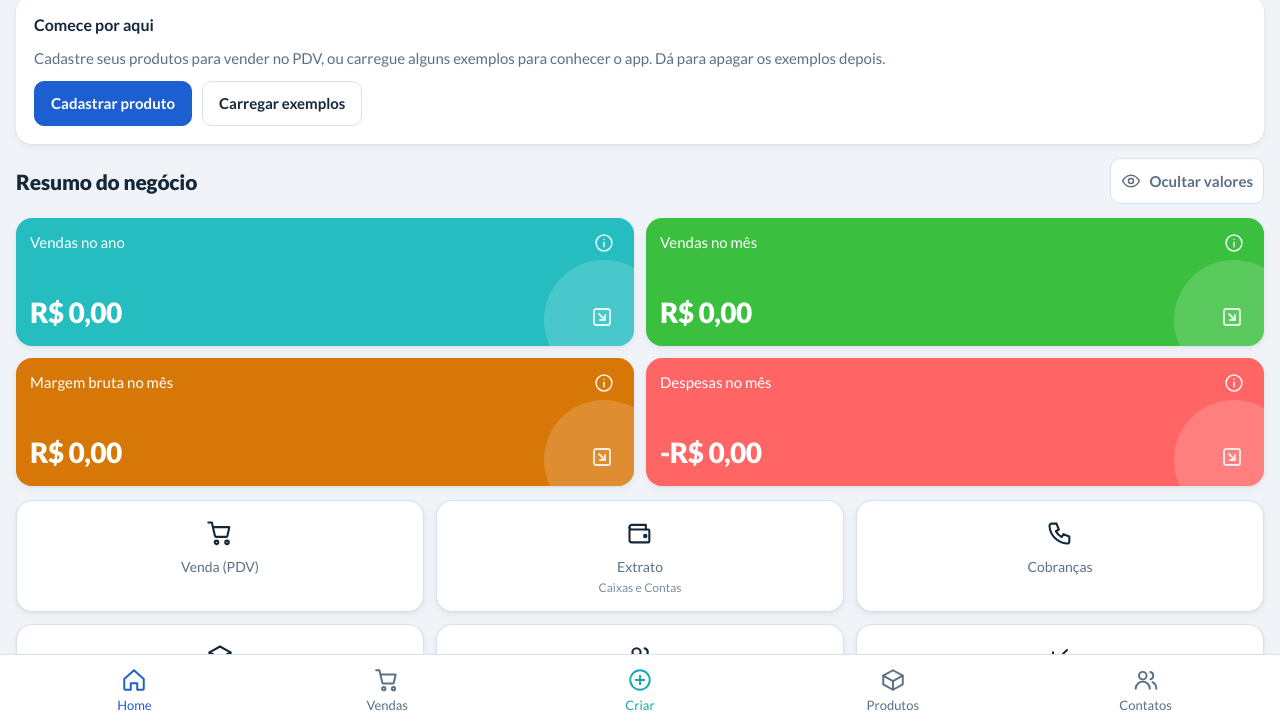
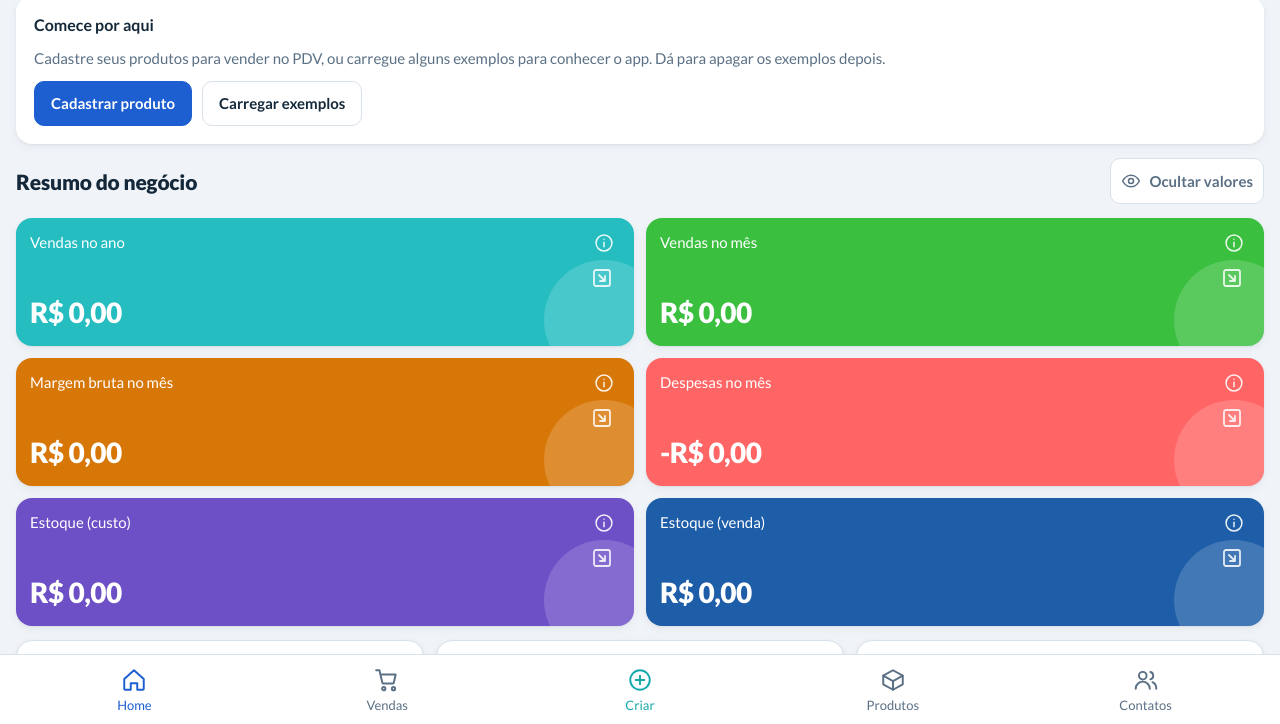
Before and after one commit to vansantosoliveira37-coder/caixafacil, a plain HTML site: page index.html in a window 1280 px wide. Shown: the part 74-798 px from the top of the page. Drawn offline with Linux system fonts and the light colour scheme.

Commit message:
Add files via upload

```diff
--- a/index.html
+++ b/index.html
@@ -86,7 +86,9 @@ h2{font-size:16px;margin:0;font-weight:700}
 .tile .tt{display:flex;justify-content:space-between;align-items:flex-start;gap:6px;font-size:15px;position:relative;z-index:1}
 .tile .tt button{color:#fff;opacity:.9;flex:none}
 .tile .bb{display:flex;justify-content:space-between;align-items:flex-end;position:relative;z-index:1}
-.tile b{font-size:clamp(20px,6.4vw,28px);font-weight:900;letter-spacing:-.02em;white-space:nowrap}
+.tile b{font-size:clamp(20px,6.4vw,28px);font-weight:900;letter-spacing:-.02em;white-space:nowrap;min-width:0}
+@supports (width:1cqw){.tile{container-type:inline-size}.tile .bb{flex-direction:column-reverse;align-items:stretch;gap:0}.tile .go{align-self:flex-end}.tile b{font-size:min(28px,calc((100cqw - 4px)/var(--em,6)))}}
+.t-purple{background:#6d4fc6}.t-blue{background:#1e5ea8}
 .tile .go{color:#fff;opacity:.85;margin-bottom:2px}
 .t-teal{background:var(--t-teal)}.t-green{background:var(--t-green)}.t-orange{background:var(--t-orange)}.t-red{background:var(--t-red)}
 .quick{display:grid;grid-template-columns:repeat(3,1fr);gap:12px}
@@ -655,7 +657,8 @@ function notifs(){var a=[],od=overdue(),ex=expiring(),lo=lowStock(),dt=dueToday(
   return a;}
 /* ===== Início ===== */
 function qa(v,i,l,sub){return '<button class="qa" data-act="go" data-v="'+v+'">'+ic(i,28)+'<span>'+l+(sub?'<br><small style="font-size:12px;opacity:.8">'+sub+'</small>':'')+'</span></button>';}
-function tile(cls,label,val,info,to){return '<div class="tile '+cls+'"><div class="tt"><span>'+label+'</span><button data-act="info" data-t="'+esc(info)+'" aria-label="Explicação">'+ic('info',20)+'</button></div><div class="bb"><b class="num">'+val+'</b><button class="go" data-act="go" data-v="'+to+'" aria-label="Abrir">'+ic('arrowbox',24)+'</button></div></div>';}
+function emOf(t){var w=0;String(t).split('').forEach(function(c){w+=/[0-9]/.test(c)?.62:(c==='.'||c===',')?.3:c===' '?.24:c==='-'?.42:c==='R'?.68:c==='$'?.62:.55;});return (w*1.05).toFixed(2);}
+function tile(cls,label,val,info,to){return '<div class="tile '+cls+'"><div class="tt"><span>'+label+'</span><button data-act="info" data-t="'+esc(info)+'" aria-label="Explicação">'+ic('info',20)+'</button></div><div class="bb"><b class="num" style="--em:'+emOf(val)+'">'+val+'</b><button class="go" data-act="go" data-v="'+to+'" aria-label="Abrir">'+ic('arrowbox',24)+'</button></div></div>';}
 function vHome(){
   var k=monthKey(),sales=liveSales();
   var ano=sum(sales.filter(function(s){return s.date.slice(0,4)===k.y;}),function(s){return s.total;});
@@ -663,13 +666,14 @@ function vHome(){
   var mes=sum(ms,function(s){return s.total;});
   var margem=mes-sum(ms,function(s){return sum(s.items,function(i){return i.qty*i.cost;});});
   var desp=sum(S.entries.filter(function(e){return e.type==='pagar'&&e.due.slice(0,7)===k.m;}),function(e){return e.amount;});
+  var stK=0,stV=0,noCost=0;S.products.forEach(function(p){if(p.kind==='servico'||!(p.stock>0))return;stK+=p.stock*(+p.cost||0);stV+=p.stock*sellPrice(p);if(!(+p.cost>0))noCost++;});
   var b=balances(),h='';
   if(!S.products.length&&!S.sales.length){
     h+='<section class="intro"><h2>Comece por aqui</h2><p>Cadastre seus produtos para vender no PDV, ou carregue alguns exemplos para conhecer o app. Dá para apagar os exemplos depois.</p><div class="row" style="flex-wrap:wrap"><button class="btn primary" data-act="sheet-prod">Cadastrar produto</button><button class="btn" data-act="examples">Carregar exemplos</button></div></section>';
   }
   if(S.products.length||S.sales.length||S.entries.length){var bo=!S.lastBackup||daysTo(S.lastBackup)<-7;h+='<section class="card" style="display:flex;flex-direction:column;gap:8px;'+(bo?'border:2px solid var(--bad)':'')+'"><div class="row between" style="gap:10px"><div><b>'+(bo?'Hora de fazer o backup':'Backup em dia')+'</b><div class="small mut">'+(S.lastBackup?'Último backup: '+fdate(S.lastBackup)+'.':'Você ainda não fez backup.')+'</div></div><button class="btn '+(bo?'primary':'gout')+'" data-act="backupfile">Fazer backup agora</button></div>'+(bo?'<p class="small mut" style="margin:0">Seus dados ficam só neste celular. Guarde o arquivo no Google Drive ou mande para o seu WhatsApp.</p>':'')+'</section>';}
   h+='<div class="row between"><h1>Resumo do negócio</h1><button class="sqbtn" style="min-width:0;gap:8px;font-weight:700;color:var(--mut)" data-act="hide">'+ic(S.hide?'eyeoff':'eye',20)+(S.hide?'Mostrar':'Ocultar valores')+'</button></div>';
-  h+='<div class="tiles">'+tile('t-teal','Vendas no ano',money(ano),'Soma das vendas não canceladas deste ano.','vendas')+tile('t-green','Vendas no mês',money(mes),'Soma das vendas não canceladas deste mês.','vendas')+tile('t-orange','Margem bruta no mês',money(margem),'Vendas do mês menos o custo dos produtos vendidos.','relatorios')+tile('t-red','Despesas no mês',S.hide?'R$ •••••':'-'+brl.format(desp),'Contas a pagar com vencimento neste mês.','pagar')+'</div>';
+  h+='<div class="tiles">'+tile('t-teal','Vendas no ano',money(ano),'Soma das vendas não canceladas deste ano.','vendas')+tile('t-green','Vendas no mês',money(mes),'Soma das vendas não canceladas deste mês.','vendas')+tile('t-orange','Margem bruta no mês',money(margem),'Vendas do mês menos o custo dos produtos vendidos.','relatorios')+tile('t-red','Despesas no mês',S.hide?'R$ •••••':'-'+brl.format(desp),'Contas a pagar com vencimento neste mês.','pagar')+tile('t-purple','Estoque (custo)',money(stK),'Quanto você pagou nos produtos que estão no estoque agora (custo x quantidade).'+(noCost?' Atenção: '+noCost+(noCost>1?' produtos estão':' produto está')+' sem preço de custo.':''),'produtos')+tile('t-blue','Estoque (venda)',money(stV),'Quanto você recebe se vender todo o estoque pelos preços de venda de hoje.','produtos')+'</div>';
   h+='<div class="quick">'+qa('pdv','cart','Venda (PDV)')+qa('extrato','wallet','Extrato','Caixas e Contas')+qa('cobrar','phone','Cobranças')+qa('produtos','box','Produtos')+qa('contatos','users','Cliente')+qa('receber','down','A Receber')+qa('pagar','up','A Pagar')+qa('validade','calendar','Validade')+qa('relatorios','chart','Relatórios')+qa('devedores','dollar','Quem deve')+qa('aniversarios','calendar','Aniversários')+qa('reposicao','box','Reposição')+'</div>';
   notifs().forEach(function(n){h+='<button class="alert'+(n.bad?' bad':'')+'" data-act="go" data-v="'+n.v+'"><b>'+esc(n.t)+'</b>. '+esc(n.s)+'</button>';});
   if(dueToday().length){var sl=selfLink();h+=sl?'<a class="btn wa block" style="text-decoration:none" href="'+sl+'" target="_blank" rel="noopener">Enviar lista de hoje para o meu WhatsApp</a>':'<button class="btn block" data-act="selfwa">Enviar lista de hoje para o meu WhatsApp</button>';}
@@ -1295,7 +1299,8 @@ function ghSetCfg(c){try{localStorage.setItem(GHK,JSON.stringify(c));}catch(e){}
 function ghRepo(){var m=location.hostname.match(/^([^.]+)\.github\.io$/),p=location.pathname.split('/')[1];return m&&p&&p.indexOf('.')<0?{o:m[1],r:p}:null;}
 function ghLink(){return location.href.split('#')[0].split('?')[0]+'#revista';}
 function ghHash(t){var h=5381,i;for(i=0;i<t.length;i++)h=((h<<5)+h+t.charCodeAt(i))|0;return t.length+':'+h;}
-function ghSchedule(){var c=ghCfg();if(!c.t)return;clearTimeout(ghTimer);ghTimer=setTimeout(function(){ghPublish(false);},8000);}
+function ghSchedule(){var c=ghCfg();if(!c.t)return;clearTimeout(ghTimer);ghTimer=setTimeout(function(){ghPublish(false);},2500);}
+function ghFlush(){var c=ghCfg();if(!c.t)return;clearTimeout(ghTimer);ghPublish(false);}
 function ghPublish(manual){
   var c=ghCfg(),rp=ghRepo();
   if(!c.t||!rp)return Promise.resolve();
@@ -1342,7 +1347,7 @@ function ghSection(){
   var st=c.err?'<div class="small" style="color:#b45309;font-weight:700;white-space:normal">'+esc(c.err)+'</div>':'<div class="small mut">'+when+'Atualiza sozinha a cada venda.</div>';
   return h+st+'<a class="btn wa block" style="text-decoration:none" href="https://wa.me/?text='+encodeURIComponent('*'+S.biz+'*\nNossa revista sempre atualizada. Escolha seus produtos e faça seu pedido:\n'+ghLink())+'" target="_blank" rel="noopener">Enviar link da revista pelo WhatsApp</a><button class="btn block" data-act="ghcopy">Copiar link</button><button class="btn block" data-act="ghpub">Publicar agora</button><button class="btn block" data-act="ghoff">Desativar</button></section>';
 }
-try{window.addEventListener('online',function(){var c=ghCfg();if(c.t&&c.err)ghSchedule();});}catch(e){}
+try{window.addEventListener('online',function(){var c=ghCfg();if(c.t&&c.err)ghSchedule();});document.addEventListener('visibilitychange',function(){if(document.visibilityState==='hidden')ghFlush();else ghSchedule();});window.addEventListener('pagehide',ghFlush);setTimeout(ghSchedule,4000);}catch(e){}
 /* ===== Catálogo em PDF ===== */
 function loadImg(src){return new Promise(function(res){if(!src)return res(null);var i=new Image();i.onload=function(){res(i);};i.onerror=function(){res(null);};i.src=src;});}
 function wrapTxt(c,t,w,max){
```
